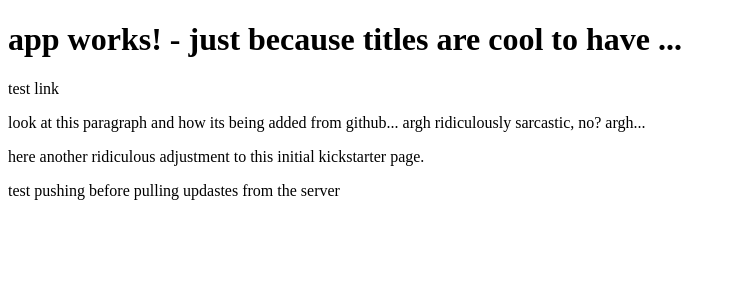
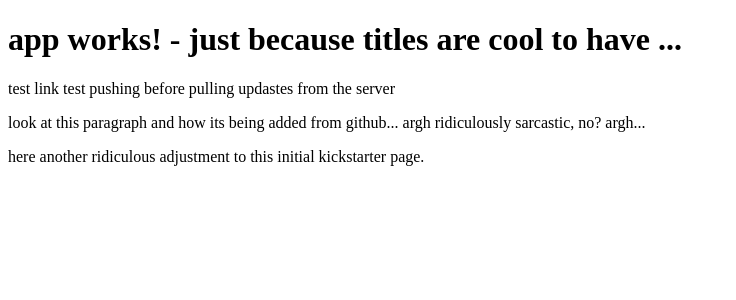
Before and after one commit to raburas/kickstarter, an Angular app: page / in a window 1280 px wide. Shown: the top 300 px of the page, without its empty margins (0-736 px from the left). Built offline with nearby package versions, Linux system fonts and the light colour scheme.

Commit message:
merged pending conflicts

```diff
--- a/src/app/app.component.html
+++ b/src/app/app.component.html
@@ -2,7 +2,7 @@
   {{title}} - just because titles are cool to have ...
 </h1>
 <a>test link</a>
+<a> test pushing before pulling updastes from the server </a>
 <p> look at this paragraph and how its being added from github... argh ridiculously sarcastic, no? argh...</p>
 <p> here another ridiculous adjustment to this initial kickstarter page.</p>
-<a> test pushing before pulling updastes from the server </a>
 <router-outlet></router-outlet>
```
